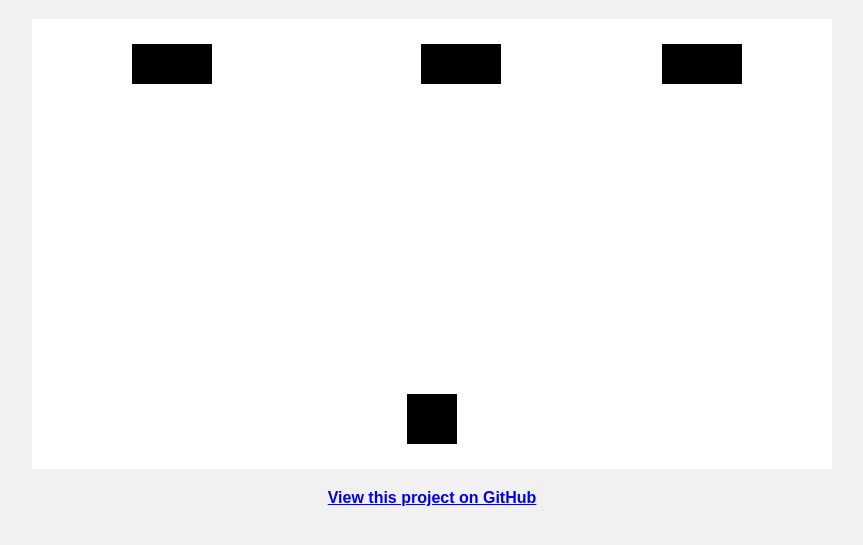
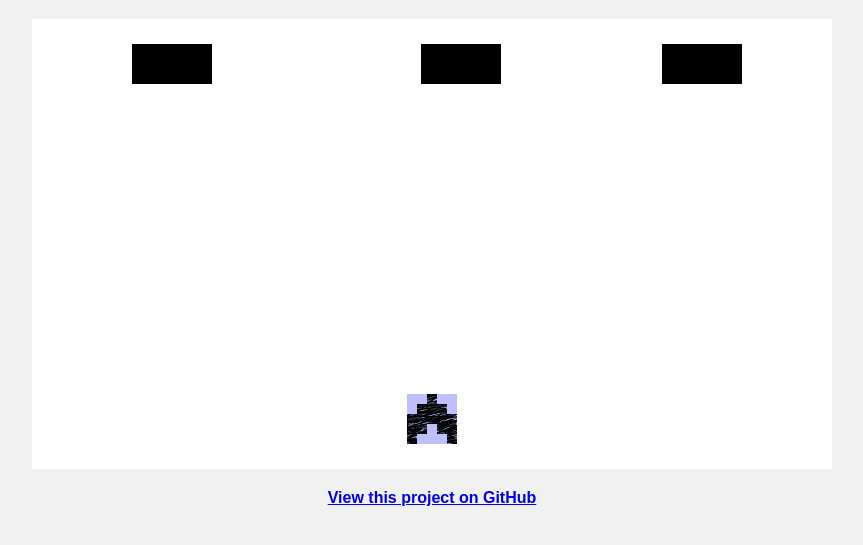
Before and after one commit to greypants/blastEngine, a plain HTML site: page index.html in a window 1280 px wide. Shown: the part 61-606 px from the top of the page, without its empty margins (208-1071 px from the left). Drawn offline with Linux system fonts and the light colour scheme.

Commit message:
Added base game.Object and game.Image types.
- All game Types extend game.Object
- Each type now needs a drawType method that
  gets called within game.Object.draw();
- Added basic ship graphic

```diff
--- a/index.html
+++ b/index.html
@@ -11,7 +11,9 @@
 		<div id="canvas-wrapper"></div>
 		<p><a href="https://github.com/greypants/blockblaster-boilerplate">View this project on GitHub</a></p>
 		<script src="javascript/dependencies/polyfills.js"></script>
+		<script src="javascript/types/game.Object.js"></script>
 		<script src="javascript/types/game.Rectangle.js"></script>
+		<script src="javascript/types/game.Image.js"></script>
 		<script src="javascript/types/game.Ship.js"></script>
 		<script src="javascript/types/game.Enemy.js"></script>
 		<script src="javascript/types/game.Missile.js"></script>
--- a/javascript/game.init.js
+++ b/javascript/game.init.js
@@ -3,6 +3,7 @@ window.GAME = window.GAME || {};
 (function(game) {
 
 	game.init = function() {
+		game.debug = true;
 		game.core.createCanvas(800, 450);
 		game.core.initGlobalVariables();
 		game.core.loadScene('level_1');
--- a/javascript/types/game.Enemy.js
+++ b/javascript/types/game.Enemy.js
@@ -19,7 +19,7 @@ window.GAME = window.GAME || {};
 				y: 25
 			}
 		};
-		this.init(properties);
+		this.set(properties);
 	};
 
 	game.Enemy.prototype = new game.Rectangle();
--- /dev/null
+++ b/javascript/types/game.Image.js
@@ -0,0 +1,32 @@
+window.GAME = window.GAME || {};
+
+(function(game) {
+
+	game.Image = function(src) {
+		this.load(src);
+		this.x = 0,
+		this.y = 0;
+	};
+
+	game.Image.prototype = new game.Object();
+
+	game.Image.prototype.load = function(src) {
+		var thisImage = this;
+
+		thisImage.ready = false;
+		thisImage.image = new Image();
+		thisImage.image.src = src;
+
+		thisImage.image.onload = function () {
+			thisImage.ready = true;
+		};
+
+	};
+
+	game.Image.prototype.drawType = function() {
+		if(this.ready) {
+			game.ctx.drawImage(this.image, 0, 0);
+		}
+	};
+
+})(window.GAME);
--- a/javascript/types/game.Missile.js
+++ b/javascript/types/game.Missile.js
@@ -12,7 +12,7 @@ window.GAME = window.GAME || {};
 			x: 0
 		};
 
-		this.init(properties);
+		this.set(properties);
 		this.ship = ship;
 		game.scene.missiles.push(this);
 	};
--- /dev/null
+++ b/javascript/types/game.Object.js
@@ -0,0 +1,38 @@
+window.GAME = window.GAME || {};
+
+(function(game) {
+
+	game.Object = function(properties) {
+		if(properties) {
+			this.set(properties);
+		}
+	};
+
+	game.Object.prototype.set = function(properties){
+		for(var property in properties) {
+			this[property] = properties[property];
+		}
+		this.color = this.color || 'black';
+		this.rotation = this.rotation || 0;
+		this.scale = this.scale || 1;
+	};
+
+	game.Object.prototype.draw = function(drawType) {
+		game.ctx.save();
+
+		// Round to whole pixel
+		var x = (this.x + 0.5) | 0;
+		var y = (this.y + 0.5) | 0;
+
+		// Apply Transformations
+		game.ctx.translate(x, y);
+		game.ctx.rotate(this.rotation);
+		game.ctx.scale(this.scaleX, this.scaleY);
+
+		// Call extended Object Type's draw method
+		this.drawType && this.drawType();
+
+		game.ctx.restore();
+	};
+
+})(window.GAME);
--- a/javascript/types/game.Rectangle.js
+++ b/javascript/types/game.Rectangle.js
@@ -2,34 +2,16 @@ window.GAME = window.GAME || {};
 
 (function(game) {
 
-	game.Rectangle = function() {
-
+	game.Rectangle = function(properties) {
+		properties && this.set(properties);
 	};
 
-	game.Rectangle.prototype.init = function(data){
-		for(var property in data) {
-			this[property] = data[property];
-		}
-		this.color = this.color || 'black';
-		this.rotation = this.rotation || 0;
-		this.scale = this.scale || 1;
-	};
+	game.Rectangle.prototype = new game.Object();
 
-	game.Rectangle.prototype.draw = function() {
-		// Round to whole pixel
-		var x = (this.x + 0.5) | 0;
-		var y = (this.y + 0.5) | 0;
-
-		game.ctx.save();
-		game.ctx.translate(this.x, this.y);
-		game.ctx.rotate(this.rotation);
-		game.ctx.scale(this.scaleX, this.scaleY);
+	game.Rectangle.prototype.drawType = function() {
 		game.ctx.fillStyle = this.color;
-		game.ctx.beginPath();
 		game.ctx.fillRect(0,0,this.width, this.height);
-		game.ctx.closePath();
 		game.ctx.fill();
-		game.ctx.restore();
 	};
 
 })(window.GAME);
--- a/javascript/types/game.Ship.js
+++ b/javascript/types/game.Ship.js
@@ -4,6 +4,7 @@ window.GAME = window.GAME || {};
 
 	game.Ship = function() {
 		var properties = {
+			image: new game.Image('/images/ship.png'),
 			x: 100,
 			y: 100,
 			width: 50,
@@ -18,14 +19,14 @@ window.GAME = window.GAME || {};
 		properties.x = game.canvas.width/2 - properties.width/2;
 		properties.y = game.canvas.height - properties.height -25;
 
-		this.init(properties);
+		this.set(properties);
 		this.now = 0;
 		this.then = 0;
 		this.fireButtonReleased = true;
 		this.loadMissiles();
 	};
 
-	game.Ship.prototype = new game.Rectangle();
+	game.Ship.prototype = new game.Object();
 
 	game.Ship.prototype.respondToInput = function(){
 		var pressed = game.input.pressed;
@@ -73,6 +74,16 @@ window.GAME = window.GAME || {};
 		}
 	};
 
+	game.Ship.prototype.drawType = function() {
+		if(game.debug) {
+			// Show hit-area
+			game.ctx.fillStyle = 'rgba(0, 0, 255, 0.25)';
+			game.ctx.fillRect(0,0,this.width, this.height);
+			game.ctx.fill();
+		}
+		this.image.draw();
+	},
+
 	game.Ship.prototype.die = function() {
 		console.log('die!');
 	};
```
Also changed, not shown: images/ship.png (added).
